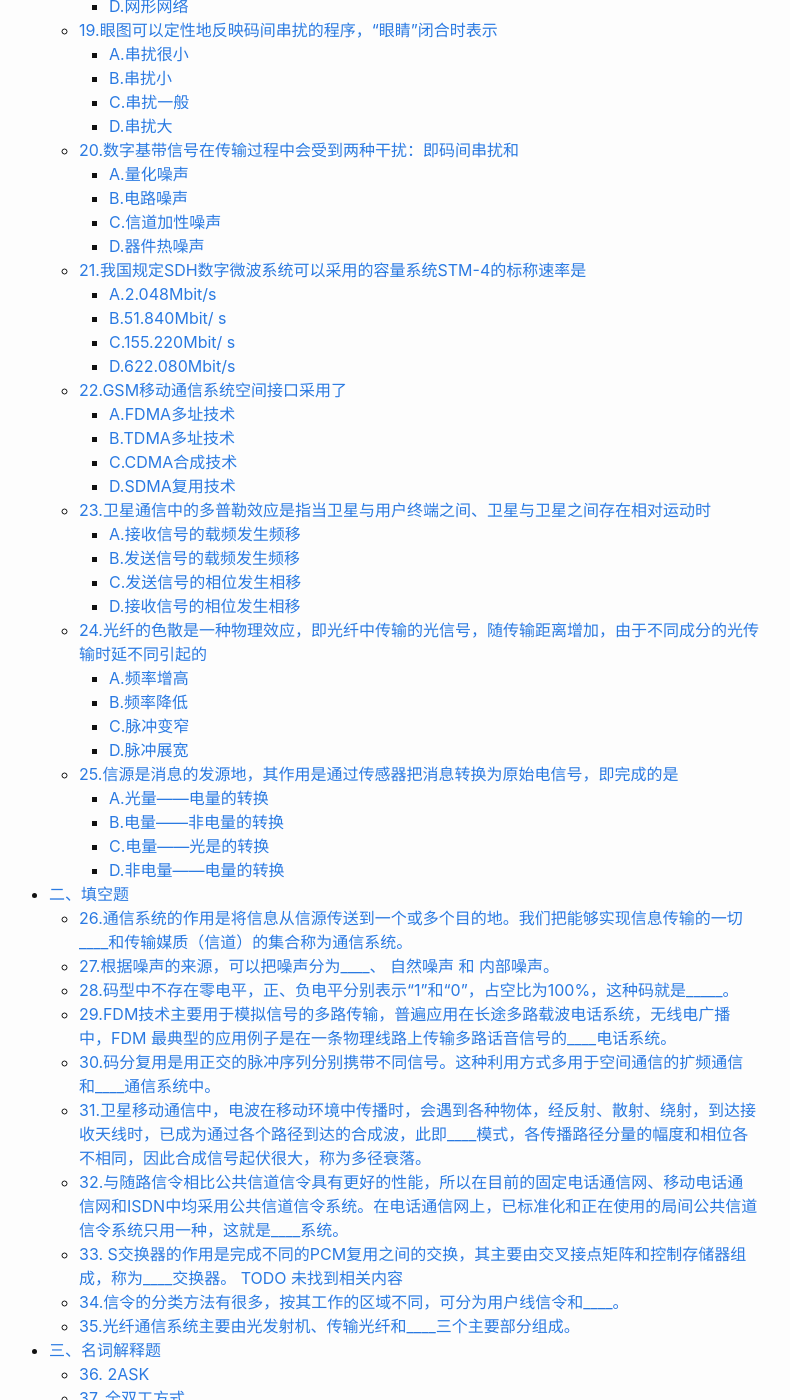
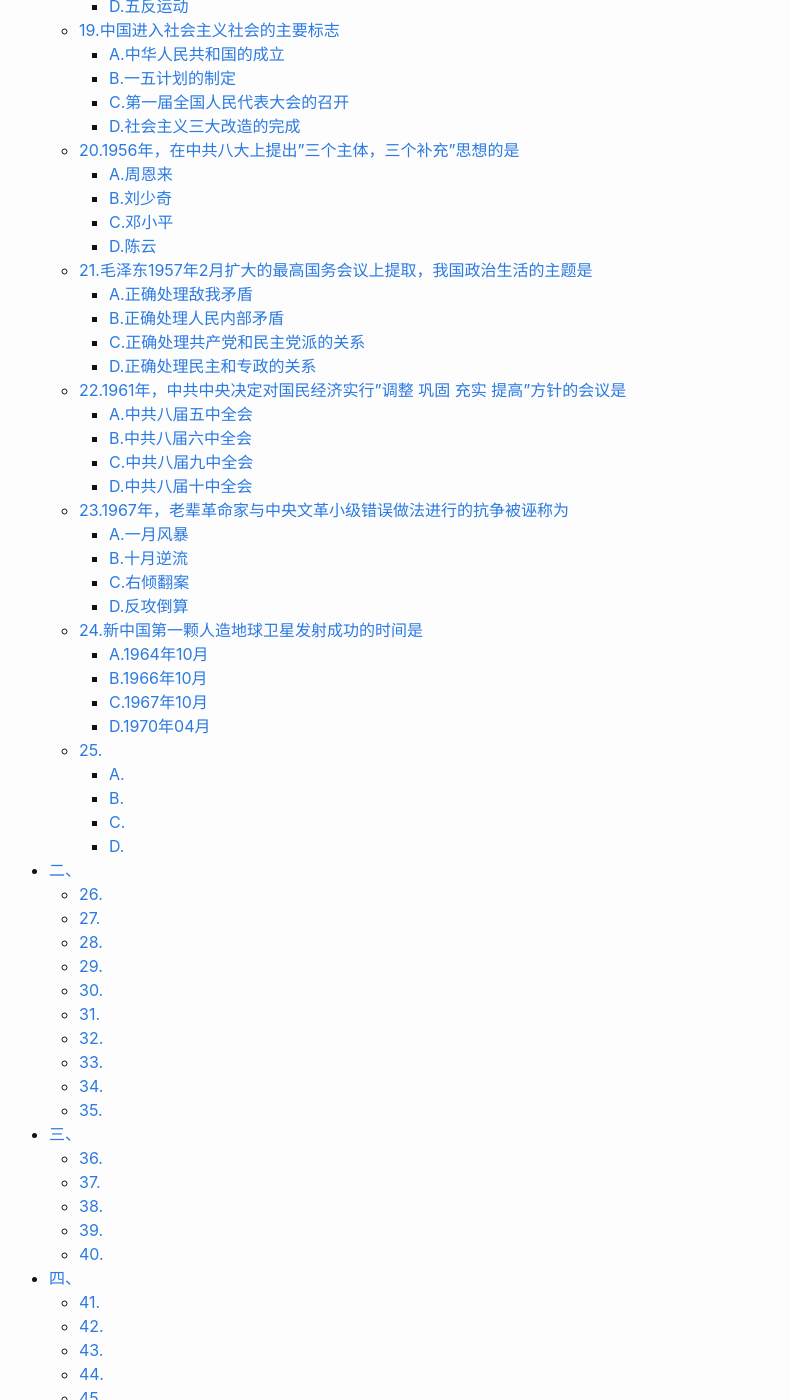
Before and after one commit to wangtiga/wangtiga.github.io, a Jekyll site: the page built from _previews/2020-07-04-3708_2018_10.md, in a window 1280 px wide and 1400 px high, scrolled down 2366 px. Shown: the whole window, without its empty margins (251-1041 px from the left). Built offline with Jekyll 4.4.1, drawn with Linux system fonts in a browser that asks for light colours; some of the changed text lies outside the part shown.

Commit message:
updated from notep

```diff
--- a/_previews/2020-07-04-3708_2018_10.md
+++ b/_previews/2020-07-04-3708_2018_10.md
@@ -105,89 +105,116 @@ TODO 此事跟张学良软禁蒋介石事件的先后关系？为什么服从？
 ### C.西康甘孜地区
 ### D.陕北吴起镇
 
-## 15.路由问题是解决分组交换网中的某实体应该如何进行分组转发的问题，该实体为
-### A.全部结点
-### B.目的结点
-### C.结点交换机
-### D.主要结点
-## 16.衡量电话交换系统服务质量的重要指标是
-### A.交换速度
-### B.话务量
-### C.呼损率
-### D.时延
-### 17.微波信号的工作波长为 [^WaveCN] [^WaveEN]
-### A.1m到10mm
-### B.1m到1mm
-### C.1m到0.1mm
-### D.1m到0.01mm
-## 18.单跳形式的VSAT卫星通信网络在物理结构上又称为
-### A.星形网络
-### B.跳跃型网络
-### C.总线型网络
-### D.网形网络
-## 19.眼图可以定性地反映码间串扰的程序，“眼睛”闭合时表示
-### A.串扰很小
-### B.串扰小
-### C.串扰一般
-### D.串扰大
-## 20.数字基带信号在传输过程中会受到两种干扰：即码间串扰和
-### A.量化噪声
-### B.电路噪声
-### C.信道加性噪声
-### D.器件热噪声
-## 21.我国规定SDH数字微波系统可以采用的容量系统STM-4的标称速率是
-### A.2.048Mbit/s
-### B.51.840Mbit/ s
-### C.155.220Mbit/ s
-### D.622.080Mbit/s
-## 22.GSM移动通信系统空间接口采用了
-### A.FDMA多址技术
-### B.TDMA多址技术
-### C.CDMA合成技术
-### D.SDMA复用技术
-## 23.卫星通信中的多普勒效应是指当卫星与用户终端之间、卫星与卫星之间存在相对运动时
-### A.接收信号的载频发生频移
-### B.发送信号的载频发生频移
-### C.发送信号的相位发生相移
-### D.接收信号的相位发生相移
-## 24.光纤的色散是一种物理效应，即光纤中传输的光信号，随传输距离增加，由于不同成分的光传输时延不同引起的
-### A.频率增高
-### B.频率降低
-### C.脉冲变窄
-### D.脉冲展宽
-## 25.信源是消息的发源地，其作用是通过传感器把消息转换为原始电信号，即完成的是
-### A.光量——电量的转换
-### B.电量——非电量的转换
-### C.电量——光是的转换
-### D.非电量——电量的转换
-# 二、填空题
-## 26.通信系统的作用是将信息从信源传送到一个或多个目的地。我们把能够实现信息传输的一切____和传输媒质（信道）的集合称为通信系统。
-## 27.根据噪声的来源，可以把噪声分为____、 自然噪声 和 内部噪声。
-## 28.码型中不存在零电平，正、负电平分别表示“1”和“0”，占空比为100%，这种码就是_____。
-## 29.FDM技术主要用于模拟信号的多路传输，普遍应用在长途多路载波电话系统，无线电广播中，FDM 最典型的应用例子是在一条物理线路上传输多路话音信号的____电话系统。
-## 30.码分复用是用正交的脉冲序列分别携带不同信号。这种利用方式多用于空间通信的扩频通信和____通信系统中。
-## 31.卫星移动通信中，电波在移动环境中传播时，会遇到各种物体，经反射、散射、绕射，到达接收天线时，已成为通过各个路径到达的合成波，此即____模式，各传播路径分量的幅度和相位各不相同，因此合成信号起伏很大，称为多径衰落。
-## 32.与随路信令相比公共信道信令具有更好的性能，所以在目前的固定电话通信网、移动电话通信网和ISDN中均采用公共信道信令系统。在电话通信网上，已标准化和正在使用的局间公共信道信令系统只用一种，这就是____系统。
-## 33. S交换器的作用是完成不同的PCM复用之间的交换，其主要由交叉接点矩阵和控制存储器组成，称为____交换器。 TODO 未找到相关内容
-## 34.信令的分类方法有很多，按其工作的区域不同，可分为用户线信令和____。
-## 35.光纤通信系统主要由光发射机、传输光纤和____三个主要部分组成。
-# 三、名词解释题
-## 36. 2ASK
-## 37. 全双工方式
-## 38.光纤辐射损耗
-## 39.（卫星的）赤道轨道
-## 40.时分复用
-# 四、简答题
-## 41.任何一种通信系统的核心由哪几部分组成？
-## 42.调制 的目的是什么？
-## 43.OFDM是什么？简述它的特性及适用领域。
-## 44.电话系统由哪些部分组成？
-## 45.正弦波可以用哪几个参量来描述？简要说明各参量。
-## 46.数字微波通信系统由哪几部分组成？ TODO P207
-## 47.已知某八进制数字传输系统的符号波特率为 4800Band，接收端在半小时内共计收到200个错误比特，试计算该系统的比特误码率$P_e$。（结果保留二位有效数字）
-## 48.光源注入到传输光纤的光功率  $P_{in} = 1.5 mW$，光纤输出的光功率，即光电探测器所要求的光功率  $P_{out} = 100 nW$，光源所发出的光波长  $\lambda = 1.2 um$，光纤在$\lambda = 1.2 um$波段的衰减系数  $a_{dB} = 0.5 dB/km$，请计算该段光纤的无中继距离L是多少？（结果保留二位小数）
-## 说明
-### dB 单位表示什么意思？
-### lg 与 ln 分别表示什么意思？
+## 15.抗日全面爆发后，中国军队取得第一次重大胜利的战役是
+### A.平型关战役
+### B.台儿庄战役
+### C.百团大战
+### D.昆仑关战役
+
+
+书和卷子不成套，书是2018年新版本，卷子是2018年的。
+
+TODO 整理 正面战场 后方游击战场 的几次重要战役
+
+- 台儿庄战役 P132 1938.03 国民党 李宗仁
+- 平型关战役 P137 1937.09 共产党 八路军 115师伏击日军，民族抗战开始后第一次胜利
+- 百团大战  P138 1940.08 共产党 八路军 105个团20万人破袭敌人交通线
+
+
+
+## 16.1941年3月，在大后方抗日民主运动中诞生的民主党派是
+### A.中国国民党临时行动委员会
+### B.中国民主政团同盟
+### C.中国民主促进会
+### D.中国民主建国会
+
+### 17.1946年2月，国民党特务破坏"庆祝政协成功大会"所制造的惨案是
+### A.五州惨案
+### B.确山惨案
+### C.校场口惨案
+### D.下关惨案
+
+## 18.1951年底至1952年春，中国共产党在党政机关工作公务员中开展的运动是
+### A.肃反运动
+### B.整风整党运动
+### C.三反运动
+### D.五反运动
+
+TODO 三反 五反 是什么
+
+## 19.中国进入社会主义社会的主要标志
+### A.中华人民共和国的成立
+### B.一五计划的制定
+### C.第一届全国人民代表大会的召开
+### D.社会主义三大改造的完成
+
+## 20.1956年，在中共八大上提出"三个主体，三个补充"思想的是
+### A.周恩来
+### B.刘少奇
+### C.邓小平
+### D.陈云
+
+## 21.毛泽东1957年2月扩大的最高国务会议上提取，我国政治生活的主题是
+### A.正确处理敌我矛盾
+### B.正确处理人民内部矛盾
+### C.正确处理共产党和民主党派的关系
+### D.正确处理民主和专政的关系
+
+## 22.1961年，中共中央决定对国民经济实行"调整 巩固 充实 提高"方针的会议是
+### A.中共八届五中全会
+### B.中共八届六中全会
+### C.中共八届九中全会
+### D.中共八届十中全会
+
+TODO 各届全会分别是主题是什么
+
+## 23.1967年，老辈革命家与中央文革小级错误做法进行的抗争被诬称为
+### A.一月风暴
+### B.十月逆流
+### C.右倾翻案
+### D.反攻倒算
+
+TODO 反攻倒算 这个词来源是哪？具体哪个人？哪件事？
+
+## 24.新中国第一颗人造地球卫星发射成功的时间是
+### A.1964年10月
+### B.1966年10月
+### C.1967年10月
+### D.1970年04月
+
+## 25.
+### A.
+### B.
+### C.
+### D.
+# 二、
+## 26.
+## 27.
+## 28.
+## 29.
+## 30.
+## 31.
+## 32.
+## 33.
+## 34.
+## 35.
+# 三、
+## 36.
+## 37.
+## 38.
+## 39.
+## 40.
+# 四、
+## 41.
+## 42.
+## 43.
+## 44.
+## 45.
+## 46.
+## 47.
+## 48.
+## 说
+### dB
+### lg
 ### exp() 表示什么意思？
 #
```
